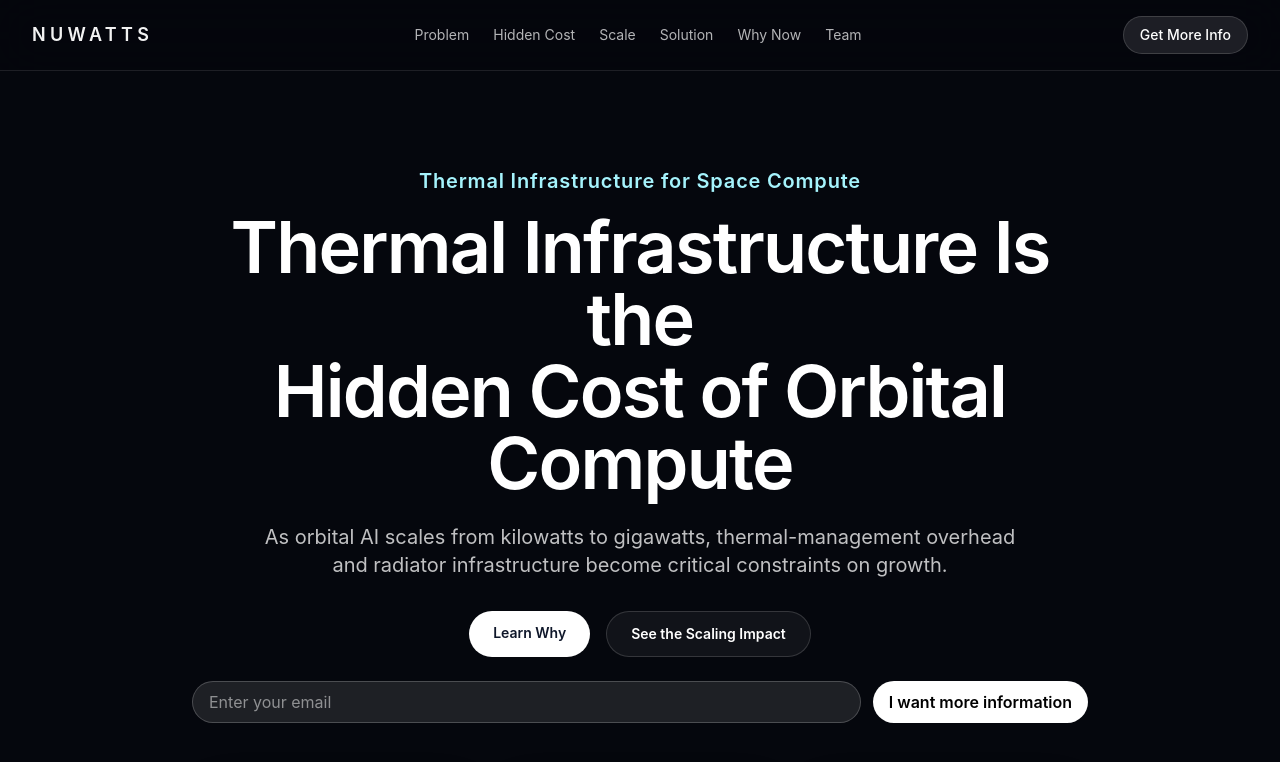
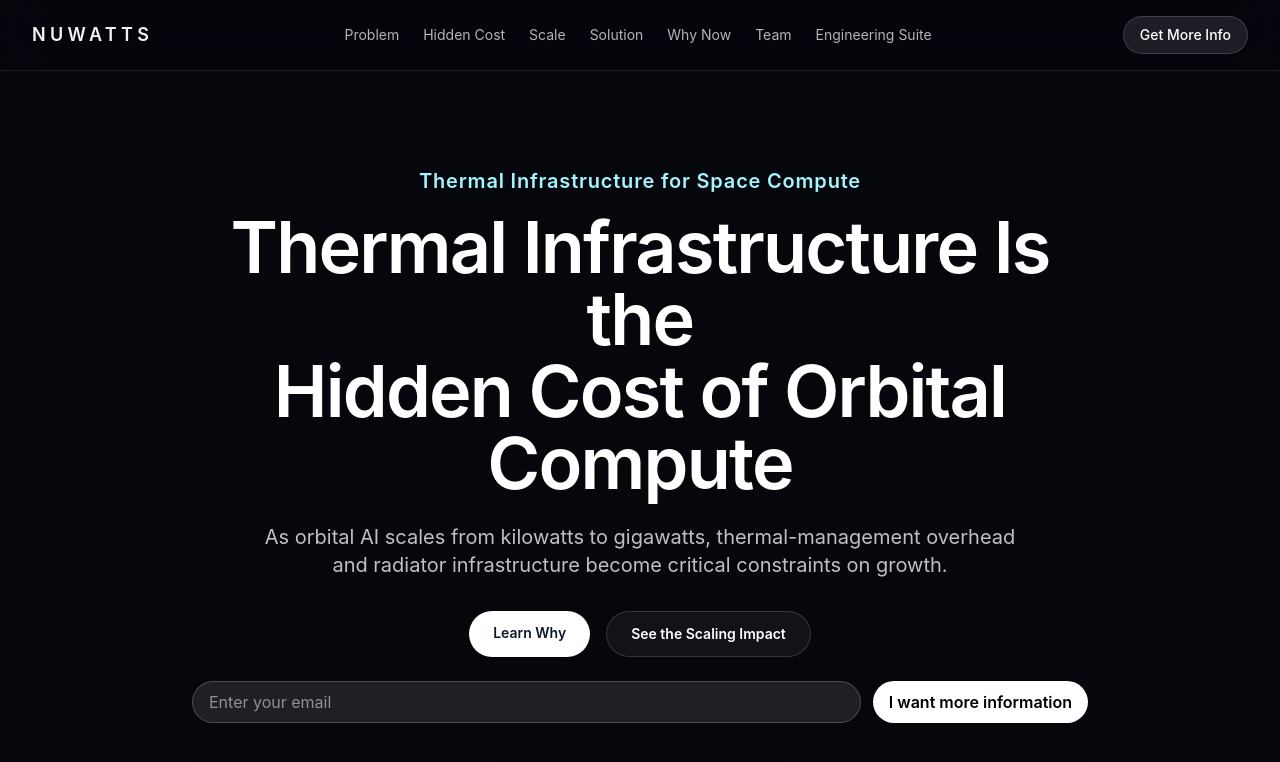
Before and after one commit to Nuwatts/nuwatts-site, a Next.js app: page / in a window 1280 px wide. Shown: the top 762 px of the page. Built offline with nearby package versions, Linux system fonts and the light colour scheme; no server answers.

Commit message:
Add Engineering Suite nav link

```diff
--- a/app/page.tsx
+++ b/app/page.tsx
@@ -104,6 +104,7 @@ export default function Page() {
             <a href="#solution" className="hover:text-white">Solution</a>
             <a href="#why-now" className="hover:text-white">Why Now</a>
             <a href="#team" className="hover:text-white">Team</a>
+            <Link href="/tools/" className="hover:text-white">Engineering Suite</Link>
           </nav>
           <a
             href="#cta"
```
